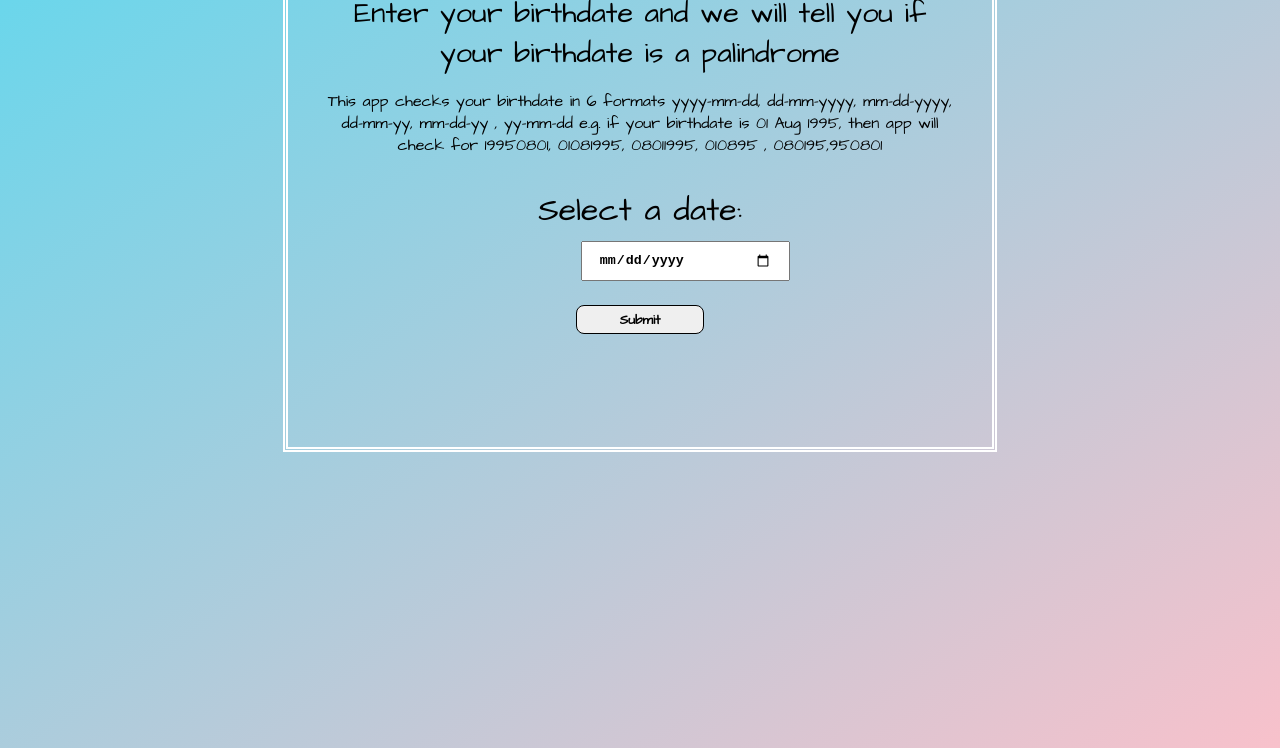
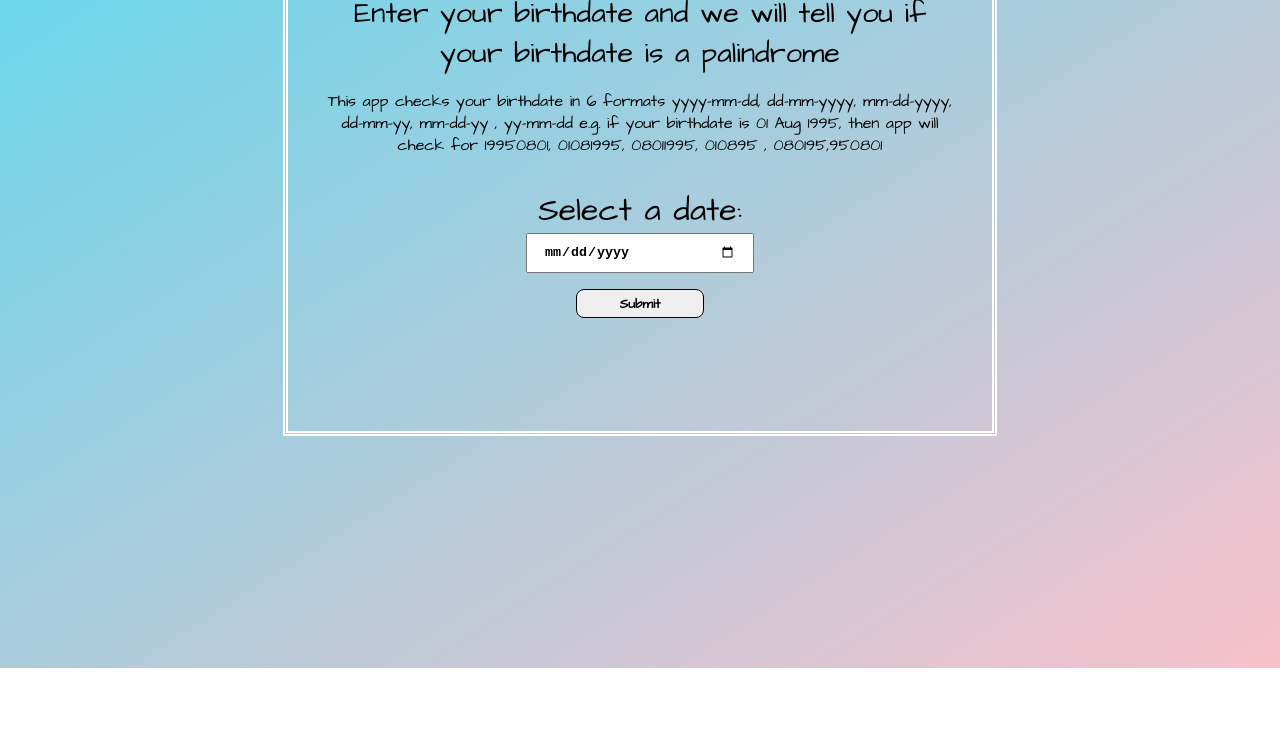
Before and after one commit to poornima-alugubelly/BirthdayPalindrome, a plain HTML site: page index.html in a window 1280 px wide. Shown: the part 145-893 px from the top of the page. After the commit the page ends 813 px from the top, so only its background shows below. Drawn offline with Linux system fonts and the light colour scheme.

Commit message:
Style: centered the input

```diff
--- a/styles.css
+++ b/styles.css
@@ -10,7 +10,7 @@ body {
 	padding: 0;
 }
 body {
-	height: 110vh;
+	height: 100vh;
 	background-image: linear-gradient(
 		to bottom right,
 		var(--primary-color),
@@ -53,11 +53,11 @@ label {
 }
 
 input {
-	width: 27%;
+	width: 30%;
 	padding: 1rem;
 	height: 0.25rem;
 	display: block;
-	margin: 0.5rem 0rem 0.5rem 16.3rem;
+	margin: auto;
 	font-weight: bold;
 }
 
```
